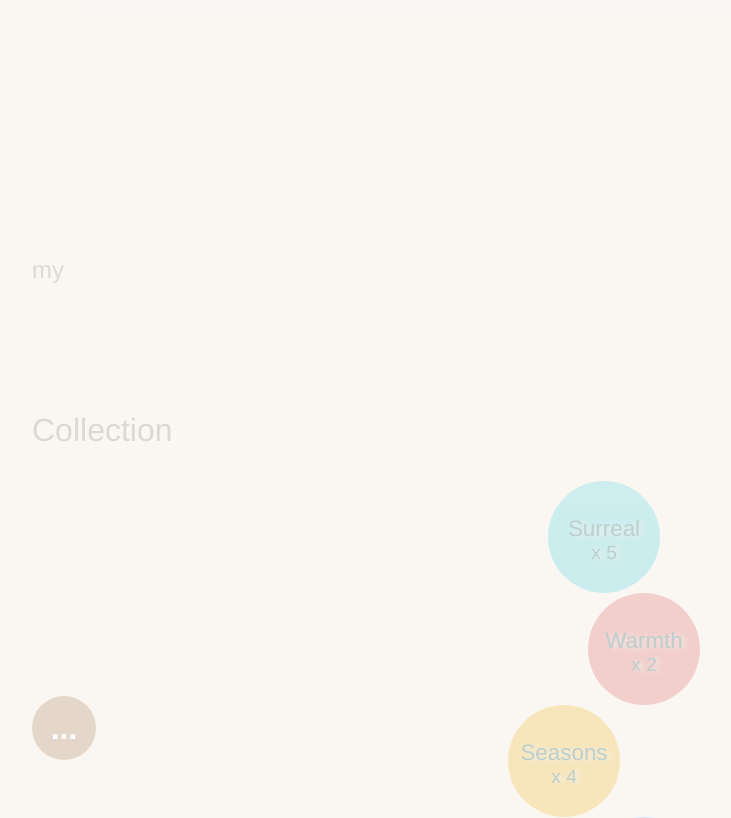
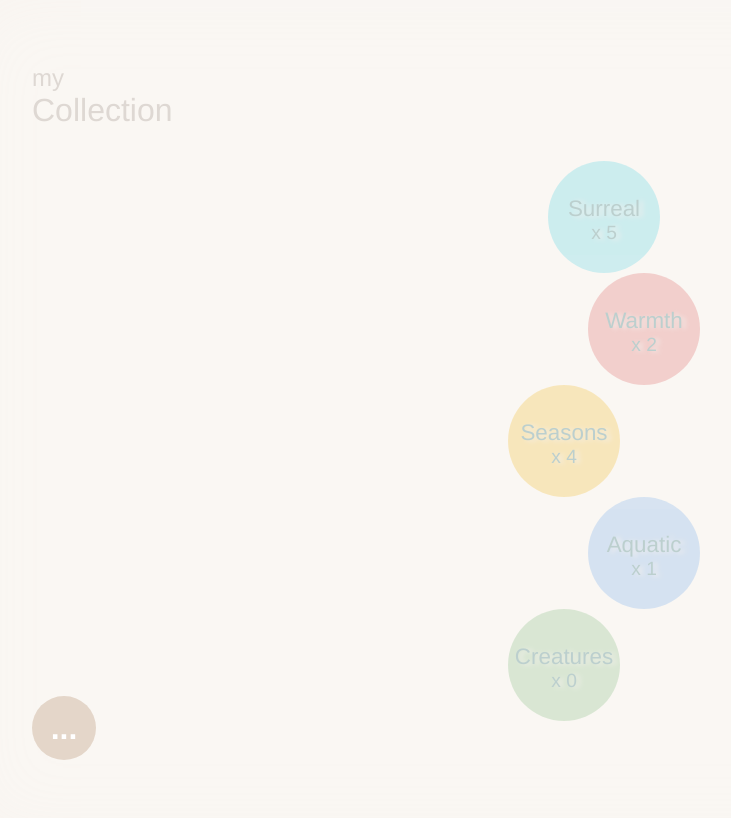
Before and after one commit to zakwarren/hygge, a React (Create React App) app: page /collection in a window 1280 px wide. Shown: the top 818 px of the page, without its empty margins (32-763 px from the left). Built offline with nearby package versions, Linux system fonts and the light colour scheme.

Commit message:
Style enhancements

```diff
--- a/src/components/Heading/Heading.module.css
+++ b/src/components/Heading/Heading.module.css
@@ -23,8 +23,8 @@
 }
 
 @media (min-width: 500px) {
-  .Heading {
-    margin-top: 10%;
+  .SuperHeader {
+    margin-top: 5%;
   }
 
   .Expanded {
--- a/src/components/Hygge/HyggeImage.module.css
+++ b/src/components/Hygge/HyggeImage.module.css
@@ -35,8 +35,15 @@
 }
 
 .Expanded {
+  margin-top: 10vh;
   width: 120vh;
   height: 120vh;
+}
+
+@media (min-width: 1200px) {
+  .Expanded {
+    margin-top: 27vh;
+  }
 }
 
 .Shrunk {
```
